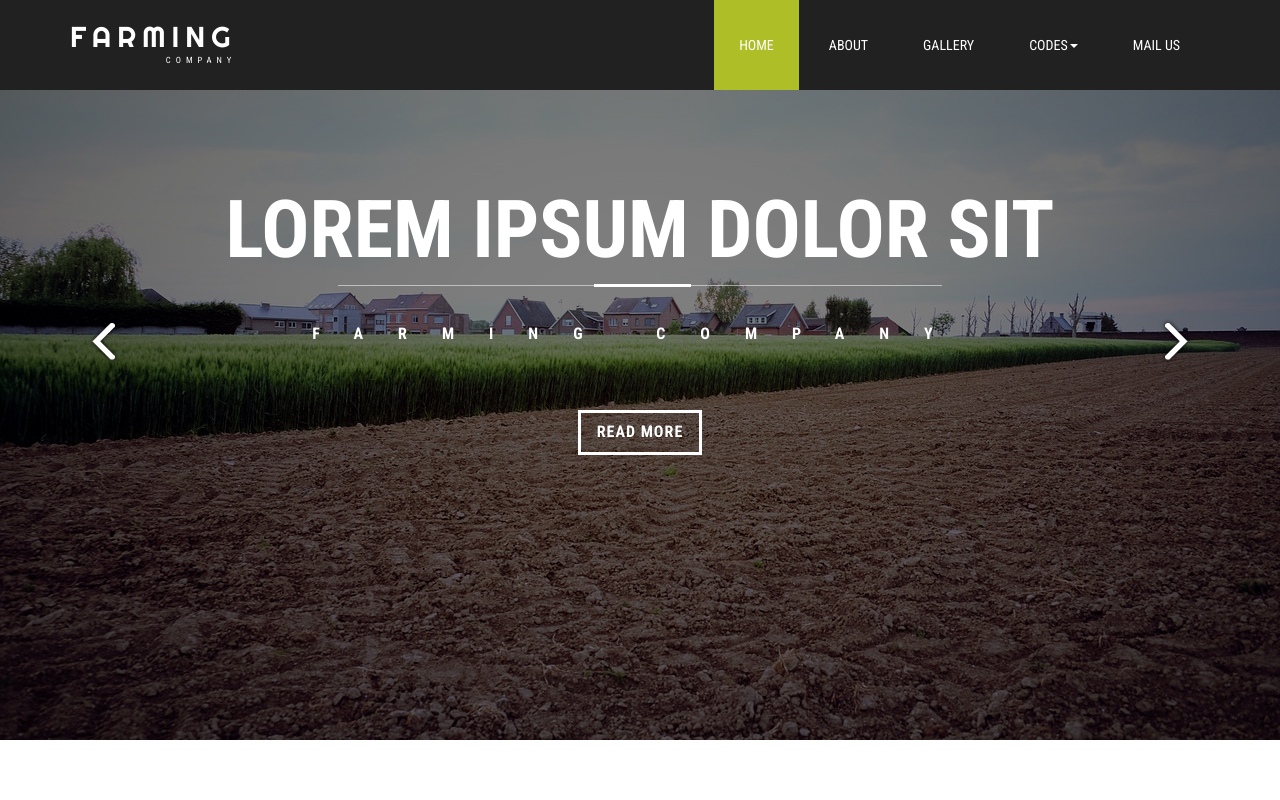
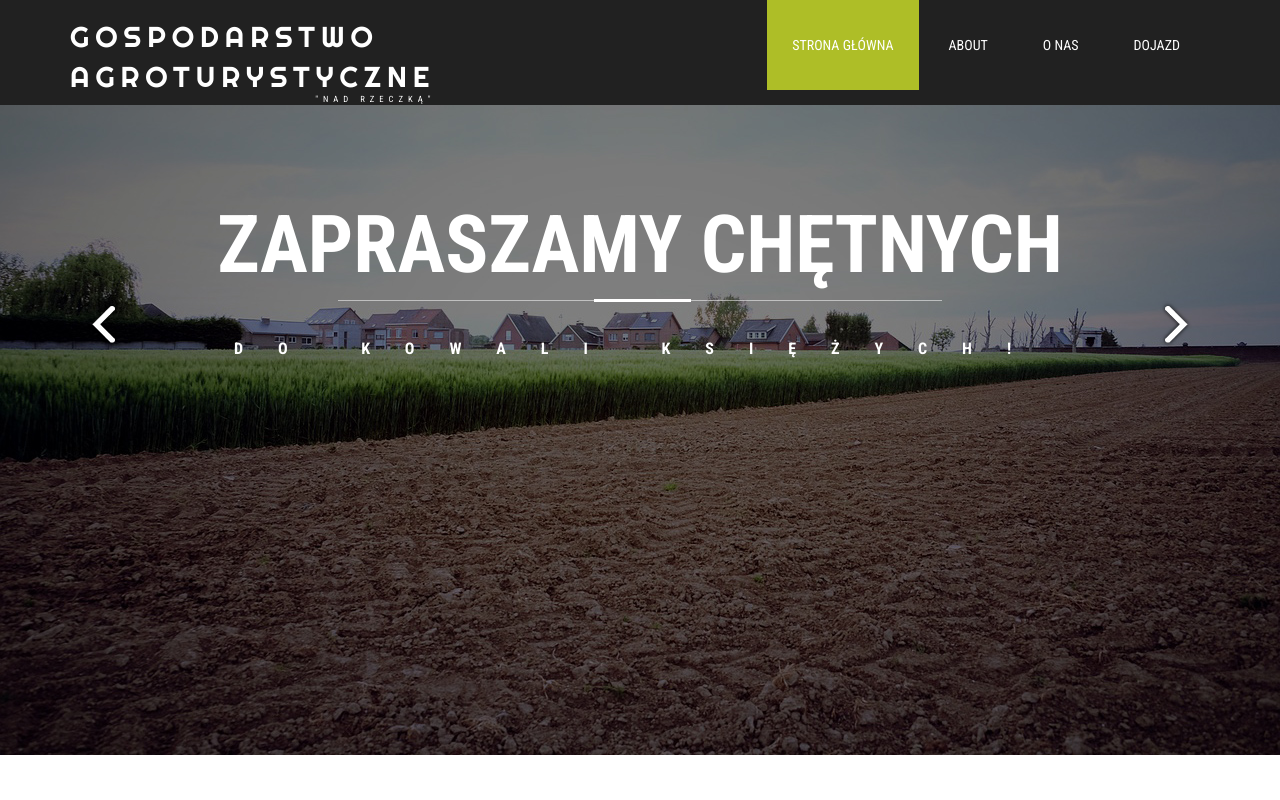
Before and after one commit to Agronadrzeczka/agro_webpage, a plain HTML site: page index.html in a window 1280 px wide. Shown: the top 800 px of the page. Drawn offline with Linux system fonts and the light colour scheme.

Commit message:
update metadata, banner

```diff
--- a/index.html
+++ b/index.html
@@ -1,17 +1,11 @@
-<!--A Design by W3layouts
-Author: W3layout
-Author URL: http://w3layouts.com
-License: Creative Commons Attribution 3.0 Unported
-License URL: http://creativecommons.org/licenses/by/3.0/
--->
 <!DOCTYPE html>
 <html lang="en">
 <head>
-<title>Farming Company an Agriculture Category Flat Bootstrap responsive Website Template | Home :: w3layouts</title>
+<title>Agroturystyka nad rzeczką</title>
 <meta name="viewport" content="width=device-width, initial-scale=1">
 <meta http-equiv="Content-Type" content="text/html; charset=utf-8" />
-<meta name="keywords" content="Farming Company Responsive web template, Bootstrap Web Templates, Flat Web Templates, Android Compatible web template,
-Smartphone Compatible web template, free webdesigns for Nokia, Samsung, LG, SonyEricsson, Motorola web design" />
+<meta name="keywords" content="Agroturystyka, Nad, Rzeczka, Hotel, Noclegi" />
+<meta name="description" content="Zapraszamy chętnych, na swojskie klimaty, łyk wiejskiej herbaty i śpiew zwierząt rogatych."/>
 <script type="application/x-javascript"> addEventListener("load", function() { setTimeout(hideURLbar, 0); }, false); function hideURLbar(){ window.scrollTo(0,1); } </script>
 <!-- bootstrap-css -->
 <link href="css/bootstrap.css" rel="stylesheet" type="text/css" media="all" />
@@ -52,7 +46,7 @@ Smartphone Compatible web template, free webdesigns for Nokia, Samsung, LG, Sony
 					<span class="icon-bar"></span>
 				  </button>
 					<div class="w3layouts-logo">
-						<h1><a href="index.html">Farming <span>Company</span></a></h1>
+						<h1><a href="index.html">Gospodarstwo <br>Agroturystyczne<span>"Nad Rzeczką"</span></a></h1>
 					</div>
 				</div>
 
@@ -60,16 +54,10 @@ Smartphone Compatible web template, free webdesigns for Nokia, Samsung, LG, Sony
 				<div class="collapse navbar-collapse nav-wil" id="bs-example-navbar-collapse-1">
 					<nav>
 						<ul class="nav navbar-nav">
-							<li class="active"><a href="index.html">Home</a></li>
+							<li class="active"><a href="index.html">Strona główna</a></li>
 							<li><a href="about.html" class="hvr-sweep-to-bottom">About</a></li>
-							<li><a href="gallery.html" class="hvr-sweep-to-bottom">Gallery</a></li>
-							<li><a href="#" class="dropdown-toggle hvr-sweep-to-bottom" data-toggle="dropdown" role="button" aria-haspopup="true" aria-expanded="false">Codes<span class="caret"></span></a>
-								<ul class="dropdown-menu">
-									<li><a class="hvr-sweep-to-bottom" href="icons.html">Icons</a></li>
-									<li><a class="hvr-sweep-to-bottom" href="typography.html">Typography</a></li>
-								</ul>
-							</li>
-							<li><a href="mail.html" class="hvr-sweep-to-bottom">Mail Us</a></li>
+							<li><a href="gallery.html" class="hvr-sweep-to-bottom">O nas</a></li>
+							<li><a href="mail.html" class="hvr-sweep-to-bottom">Dojazd</a></li>
 						</ul>
 					</nav>
 				</div>
@@ -86,22 +74,16 @@ Smartphone Compatible web template, free webdesigns for Nokia, Samsung, LG, Sony
 					<ul class="slides">
 						<li>
 							<div class="banner_text">
-									<h3>Lorem ipsum dolor sit</h3>
+								<h3>Zapraszamy chętnych</h3>
 								<div class="w3ls-line"> </div>
-									<p>Farming Company</p>
-									<div class="w3-button">
-										<a href="single.html" class="btn btn-1 btn-1b">Read More</a>
-									</div>
+								<p>do Kowali Księżych!</p>
 							</div>
 						</li>
 						<li>
 							<div class="banner_text">
-									<h3>Nam semper nisi enim</h3>
+								<h3>Oferujemy </h3>
 								<div class="w3ls-line"> </div>
-									<p>Farming Company</p>
-									<div class="w3-button">
-										<a href="single.html" class="btn btn-1 btn-1b">Read More</a>
-									</div>
+								<p>noclegi, pokoje i wiele więcej...</p>
 							</div>
 						</li>
 					</ul>
```
Lines whose indentation alone changed are shown as unchanged.
